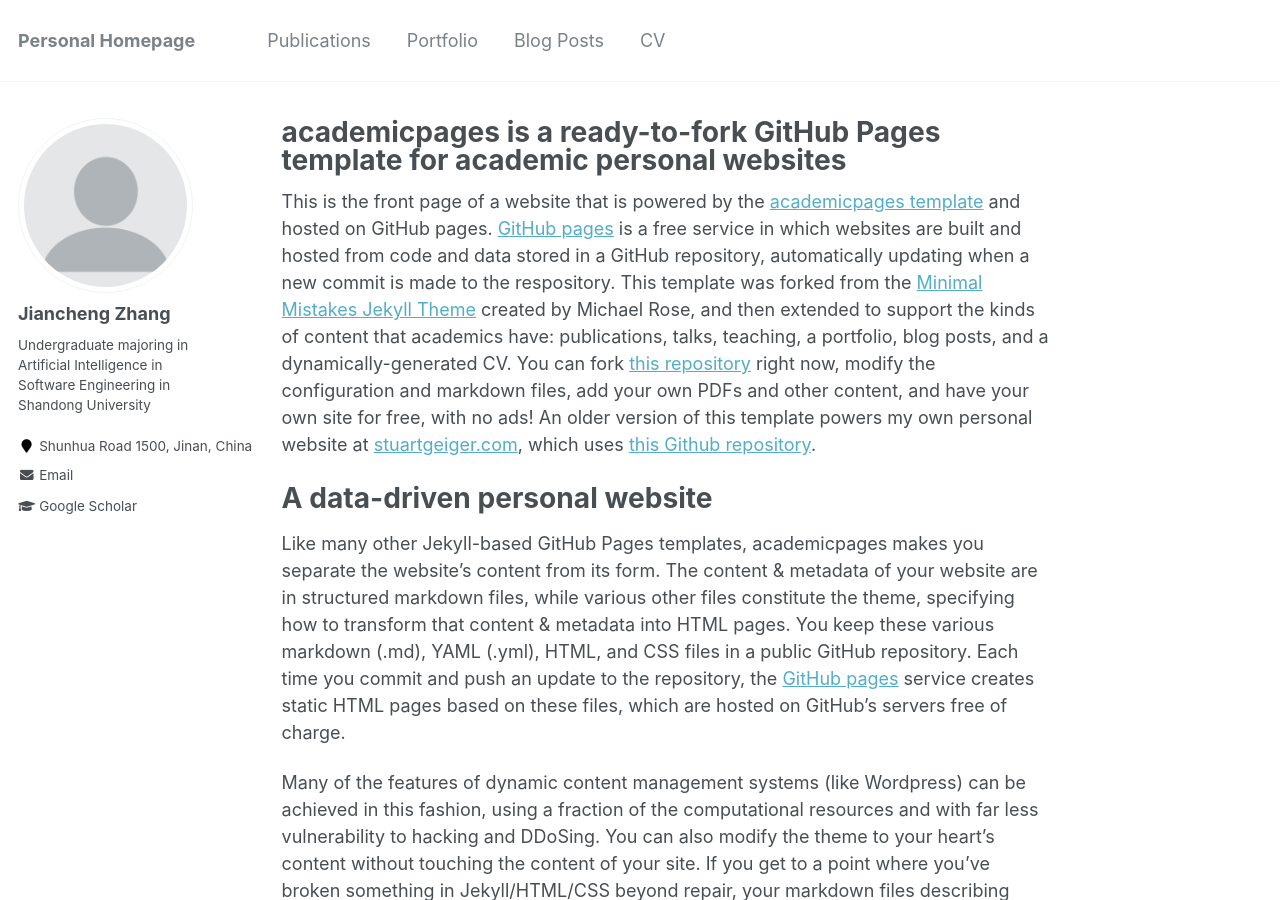
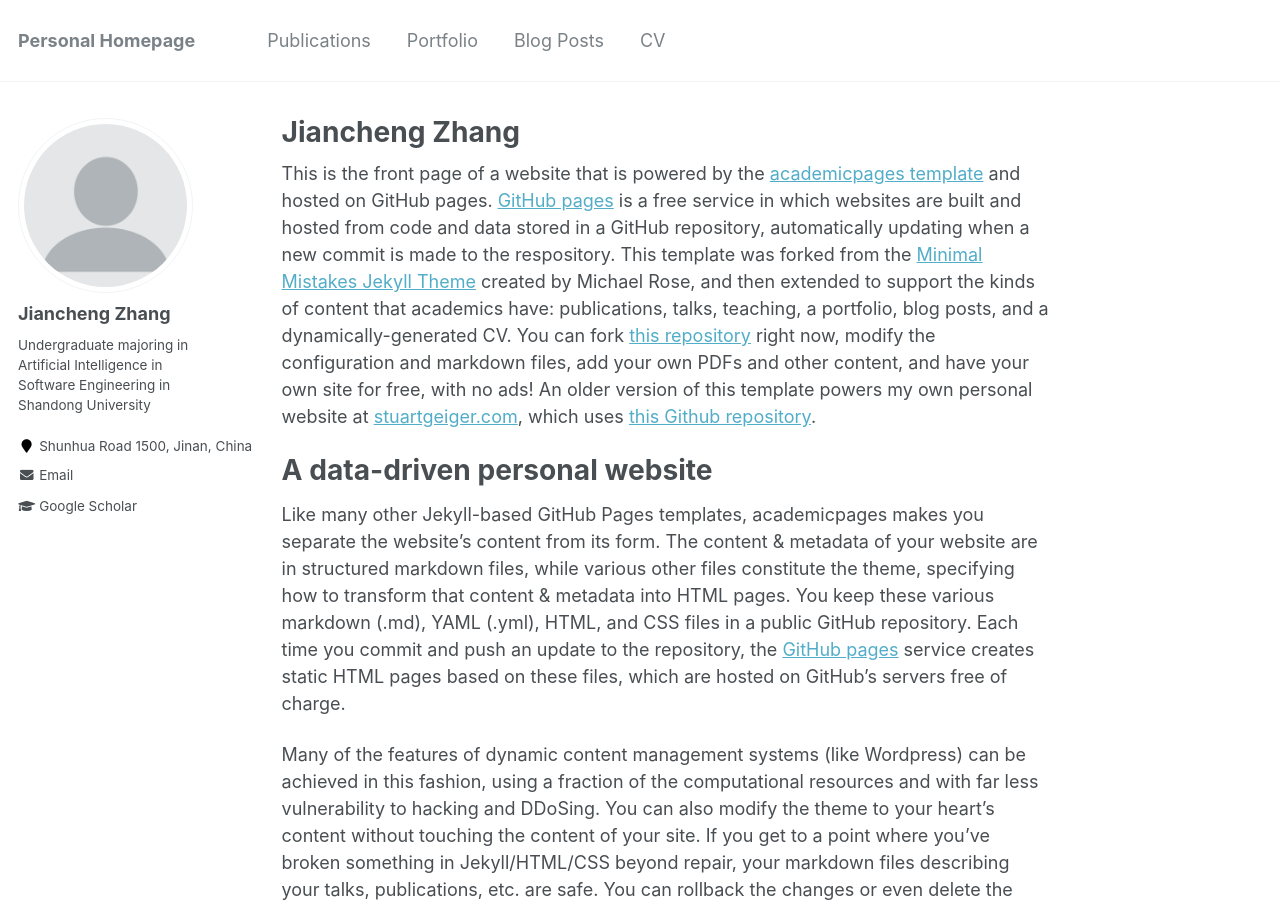
Before and after one commit to zjcyeshome/zjcyeshome.github.io, a Jekyll site: the page built from _pages/about.md, in a window 1280 px wide and 900 px high. Built offline with Jekyll 4.4.1, drawn with Linux system fonts in a browser that asks for light colours.

Commit message:
Update about.md

```diff
--- a/_pages/about.md
+++ b/_pages/about.md
@@ -1,6 +1,6 @@
 ---
 permalink: /
-title: "academicpages is a ready-to-fork GitHub Pages template for academic personal websites"
+title: "Jiancheng Zhang"
 excerpt: "About me"
 author_profile: true
 redirect_from:
```
